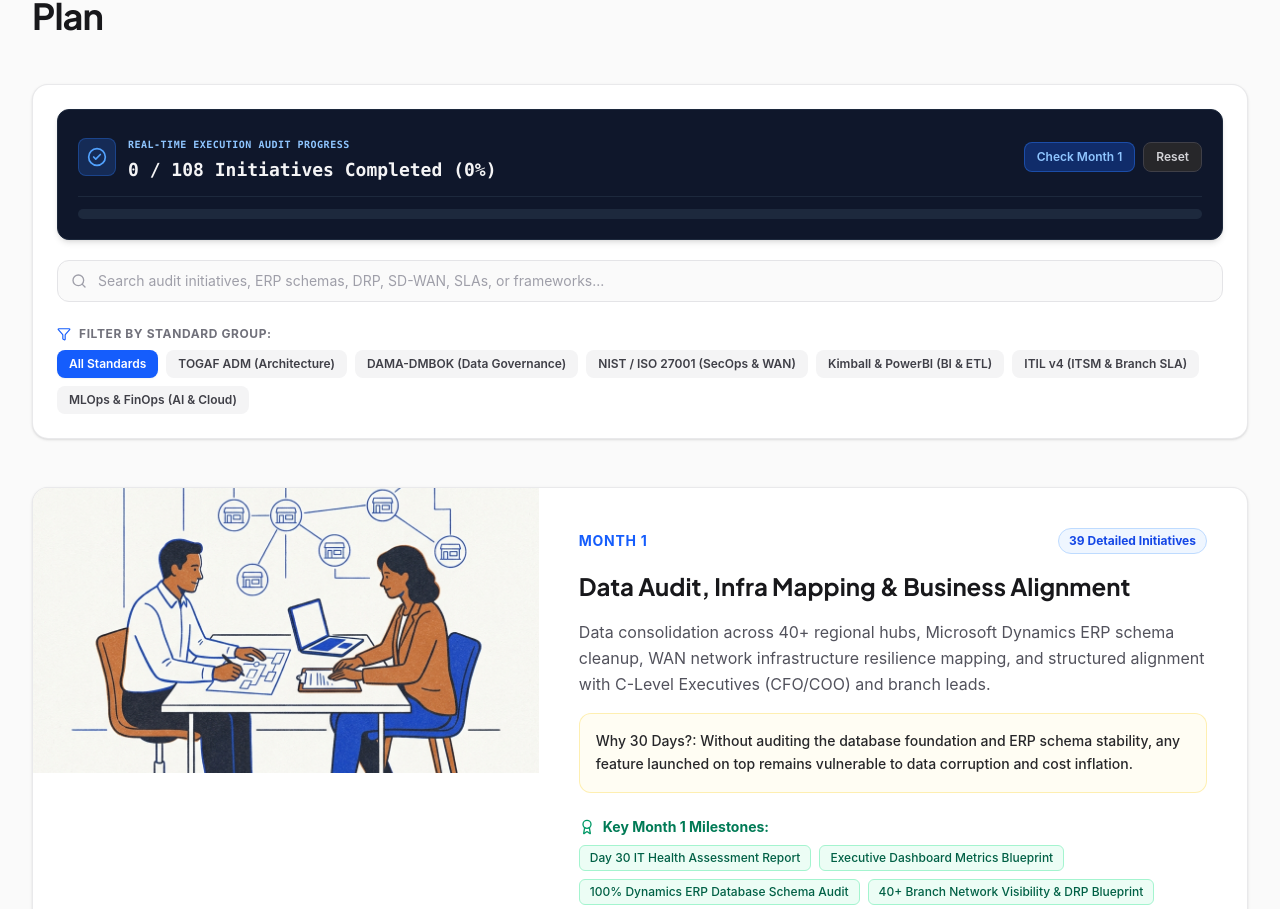
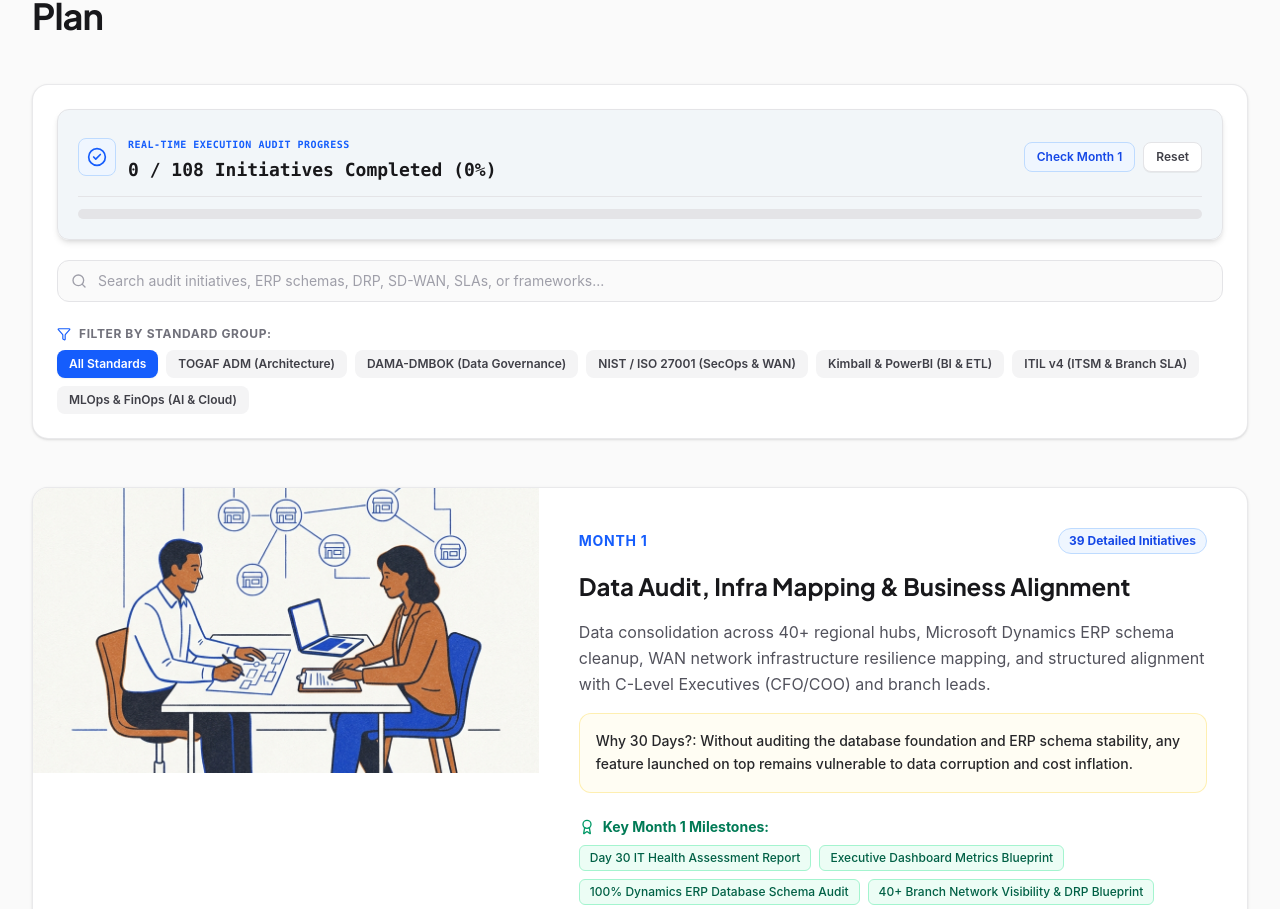
Before and after one commit to okihita/portfolio, a Next.js app: page /erlangga/roadmap in a window 1280 px wide. Shown: the part 1437-2346 px from the top of the page. Built offline with nearby package versions, Linux system fonts and the light colour scheme.

Commit message:
style(erlangga): add dynamic Dual Light and Dark mode pairing to real-time progress bar on IT Roadmap

```diff
--- a/components/erlangga/ErlanggaRoadmapView.tsx
+++ b/components/erlangga/ErlanggaRoadmapView.tsx
@@ -389,18 +389,18 @@ export default function ErlanggaRoadmapView() {
 
           {/* SEARCH & FRAMEWORK GROUP FILTER TOOLBAR */}
           <div className="p-5 sm:p-6 rounded-2xl border border-zinc-200/80 dark:border-zinc-800 bg-white dark:bg-zinc-900/90 shadow-sm space-y-5">
-            {/* REAL-TIME EXECUTION AUDIT PROGRESS BAR */}
-            <div className="p-4 sm:p-5 rounded-xl bg-slate-900 text-white border border-slate-800 shadow-md space-y-3">
-              <div className="flex flex-col sm:flex-row sm:items-center justify-between gap-3 border-b border-slate-800 pb-3">
+            {/* REAL-TIME EXECUTION AUDIT PROGRESS BAR (Dual Light/Dark Theme) */}
+            <div className="p-4 sm:p-5 rounded-xl bg-slate-100/90 dark:bg-slate-900 text-zinc-900 dark:text-white border border-zinc-200 dark:border-slate-800 shadow-md space-y-3 transition-colors duration-300">
+              <div className="flex flex-col sm:flex-row sm:items-center justify-between gap-3 border-b border-zinc-200 dark:border-slate-800 pb-3">
                 <div className="flex items-center gap-3">
-                  <div className="p-2 rounded-lg bg-blue-500/20 text-blue-400 border border-blue-500/30">
+                  <div className="p-2 rounded-lg bg-blue-50 dark:bg-blue-500/20 text-blue-600 dark:text-blue-400 border border-blue-200 dark:border-blue-500/30">
                     <CheckCircle2 className="w-5 h-5" />
                   </div>
                   <div>
-                    <span className="text-[10px] uppercase font-mono font-bold tracking-wider text-blue-300">
+                    <span className="text-[10px] uppercase font-mono font-bold tracking-wider text-blue-600 dark:text-blue-300">
                       {lang === "id" ? "Kemajuan Audit Eksekusi Real-Time" : "Real-Time Execution Audit Progress"}
                     </span>
-                    <h4 className="text-base sm:text-lg font-bold text-zinc-100 mt-0.5 font-mono">
+                    <h4 className="text-base sm:text-lg font-bold text-zinc-900 dark:text-zinc-100 mt-0.5 font-mono">
                       {completedCount} / {totalItemsCount} {lang === "id" ? "Inisiatif Selesai" : "Initiatives Completed"} ({progressPercent}%)
                     </h4>
                   </div>
@@ -409,13 +409,13 @@ export default function ErlanggaRoadmapView() {
                 <div className="flex items-center gap-2">
                   <button
                     onClick={checkAllPhase1}
-                    className="px-3 py-1.5 rounded-lg bg-blue-600/30 hover:bg-blue-600/50 text-blue-300 border border-blue-500/40 text-xs font-semibold cursor-pointer transition-all"
+                    className="px-3 py-1.5 rounded-lg bg-blue-50 dark:bg-blue-600/30 hover:bg-blue-100 dark:hover:bg-blue-600/50 text-blue-700 dark:text-blue-300 border border-blue-200 dark:border-blue-500/40 text-xs font-semibold cursor-pointer transition-all"
                   >
                     {lang === "id" ? "Centang Bulan 1" : "Check Month 1"}
                   </button>
                   <button
                     onClick={resetAllProgress}
-                    className="px-3 py-1.5 rounded-lg bg-zinc-800 hover:bg-zinc-700 text-zinc-300 border border-zinc-700 text-xs font-semibold cursor-pointer transition-all"
+                    className="px-3 py-1.5 rounded-lg bg-white dark:bg-zinc-800 hover:bg-zinc-100 dark:hover:bg-zinc-700 text-zinc-700 dark:text-zinc-300 border border-zinc-200 dark:border-zinc-700 text-xs font-semibold cursor-pointer transition-all shadow-2xs"
                   >
                     {lang === "id" ? "Reset" : "Reset"}
                   </button>
@@ -423,7 +423,7 @@ export default function ErlanggaRoadmapView() {
               </div>
 
               {/* Progress Bar Track */}
-              <div className="w-full bg-slate-800 h-2.5 rounded-full overflow-hidden">
+              <div className="w-full bg-zinc-200 dark:bg-slate-800 h-2.5 rounded-full overflow-hidden">
                 <div
                   className="h-full bg-gradient-to-r from-blue-500 via-indigo-500 to-emerald-400 transition-all duration-500 rounded-full"
                   style={{ width: `${progressPercent}%` }}
```
